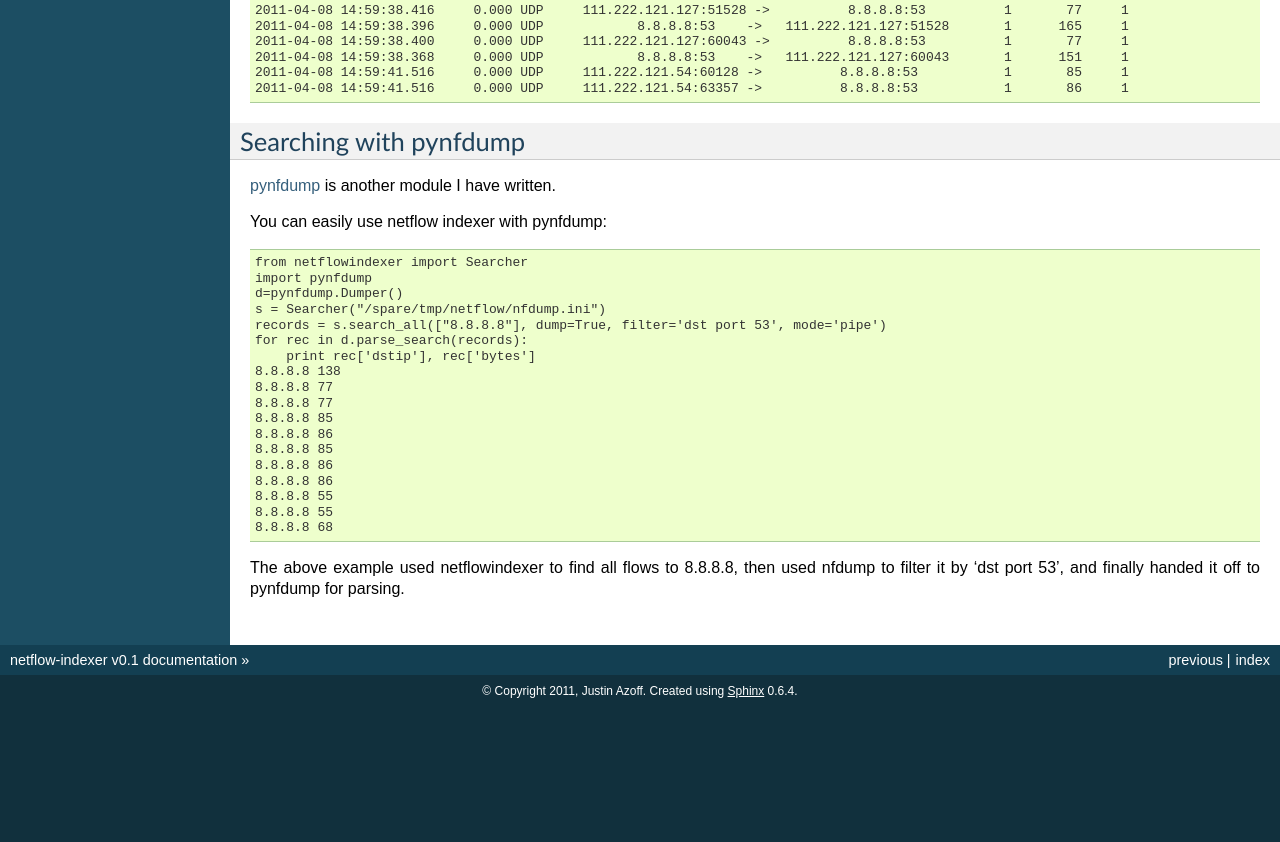
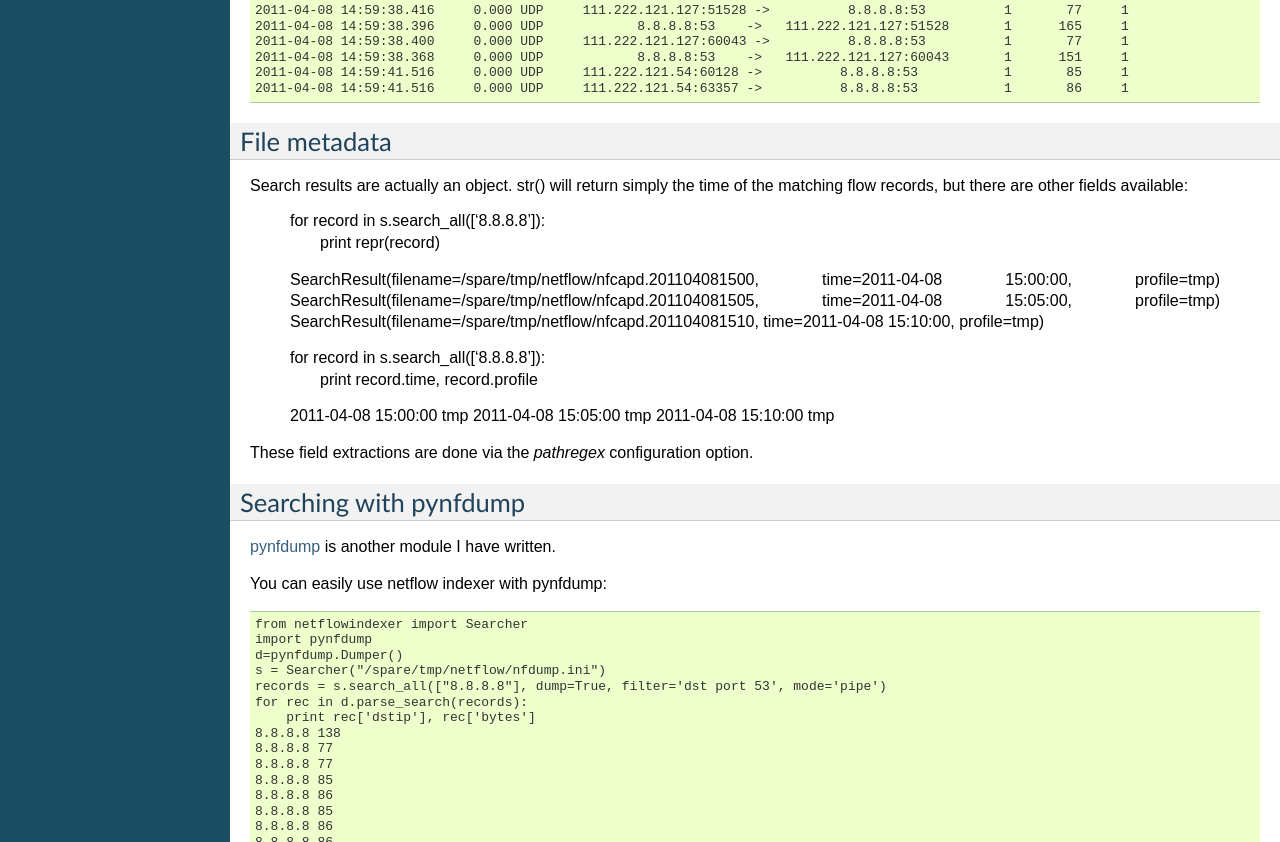
Before and after one commit to JustinAzoff/netflow-indexer, a plain HTML site: page api.html in a window 1280 px wide. Shown: the part 900-1742 px from the top of the page. Before the commit the page ends 1607 px from the top, so only its background shows below. Drawn offline with Linux system fonts and the light colour scheme.

Commit message:
docs update

```diff
--- a/api.html
+++ b/api.html
@@ -112,6 +112,28 @@ for record in s.search_all(['8.8.8.8'], dump=True):
 2011-04-08 14:59:41.516     0.000 UDP     111.222.121.54:63357 -&gt;          8.8.8.8:53           1       86     1</pre>
 </div>
 </div>
+<div class="section" id="file-metadata">
+<h2>File metadata<a class="headerlink" href="#file-metadata" title="Permalink to this headline">¶</a></h2>
+<p>Search results are actually an object. str() will return simply the time of the
+matching flow records, but there are other fields available:</p>
+<blockquote>
+<dl class="docutils">
+<dt>for record in s.search_all([&#8216;8.8.8.8&#8217;]):</dt>
+<dd>print repr(record)</dd>
+</dl>
+<p>SearchResult(filename=/spare/tmp/netflow/nfcapd.201104081500, time=2011-04-08 15:00:00, profile=tmp)
+SearchResult(filename=/spare/tmp/netflow/nfcapd.201104081505, time=2011-04-08 15:05:00, profile=tmp)
+SearchResult(filename=/spare/tmp/netflow/nfcapd.201104081510, time=2011-04-08 15:10:00, profile=tmp)</p>
+<dl class="docutils">
+<dt>for record in s.search_all([&#8216;8.8.8.8&#8217;]):</dt>
+<dd>print record.time, record.profile</dd>
+</dl>
+<p>2011-04-08 15:00:00 tmp
+2011-04-08 15:05:00 tmp
+2011-04-08 15:10:00 tmp</p>
+</blockquote>
+<p>These field extractions are done via the <cite>pathregex</cite> configuration option.</p>
+</div>
 <div class="section" id="searching-with-pynfdump">
 <h2>Searching with pynfdump<a class="headerlink" href="#searching-with-pynfdump" title="Permalink to this headline">¶</a></h2>
 <p><a class="reference external" href="http://packages.python.org/pynfdump/">pynfdump</a> is another module I have written.</p>
@@ -152,6 +174,7 @@ parsing.</p>
 <li><a class="reference external" href="#">API</a><ul>
 <li><a class="reference external" href="#searching-with-the-api">Searching with the API</a></li>
 <li><a class="reference external" href="#example">Example</a></li>
+<li><a class="reference external" href="#file-metadata">File metadata</a></li>
 <li><a class="reference external" href="#searching-with-pynfdump">Searching with pynfdump</a></li>
 </ul>
 </li>
```
Also changed, not shown: configuration.html (+15 -12 lines), index.html (+1 -0 lines), searchindex.js (+1 -1 lines), _sources/api.txt, _sources/configuration.txt.
